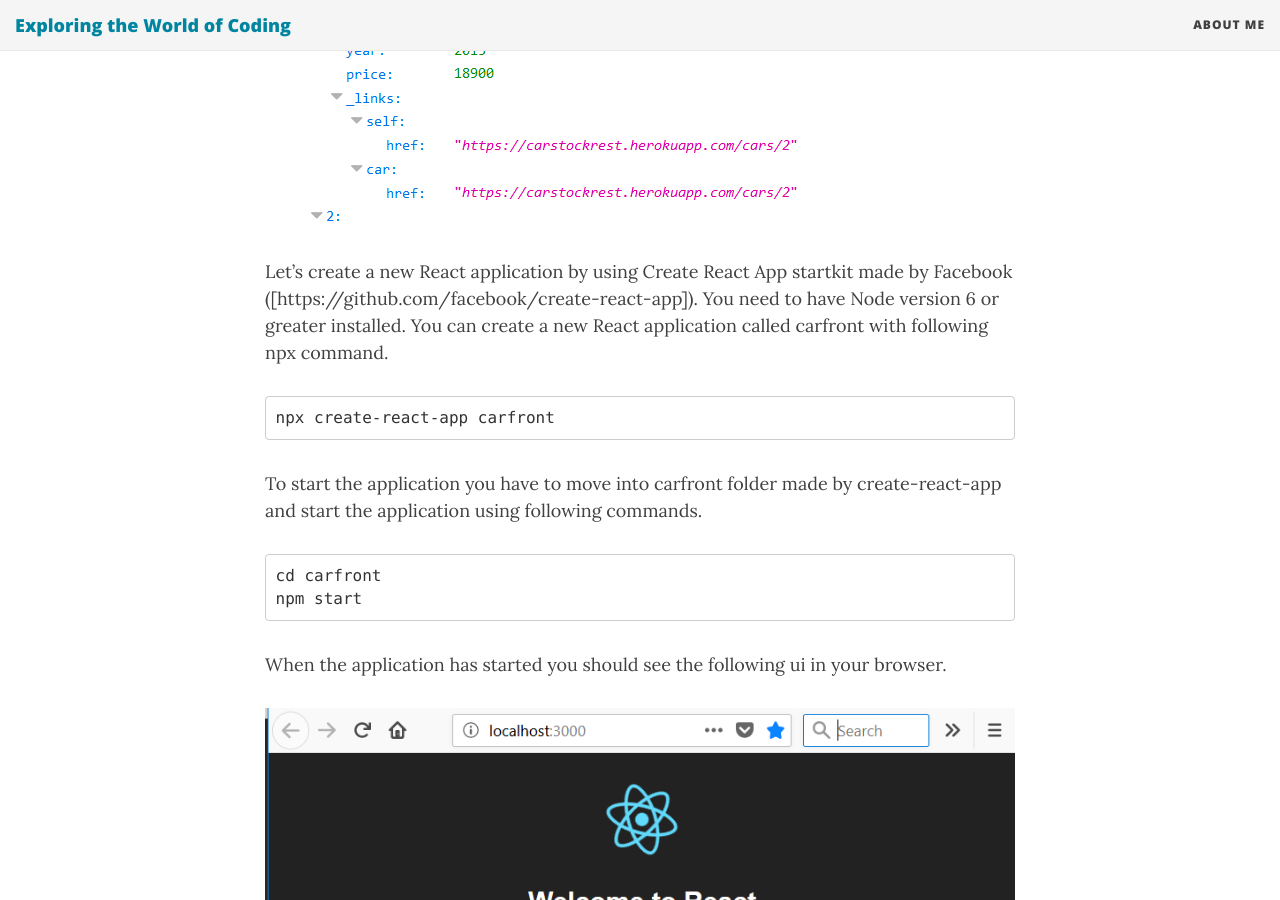
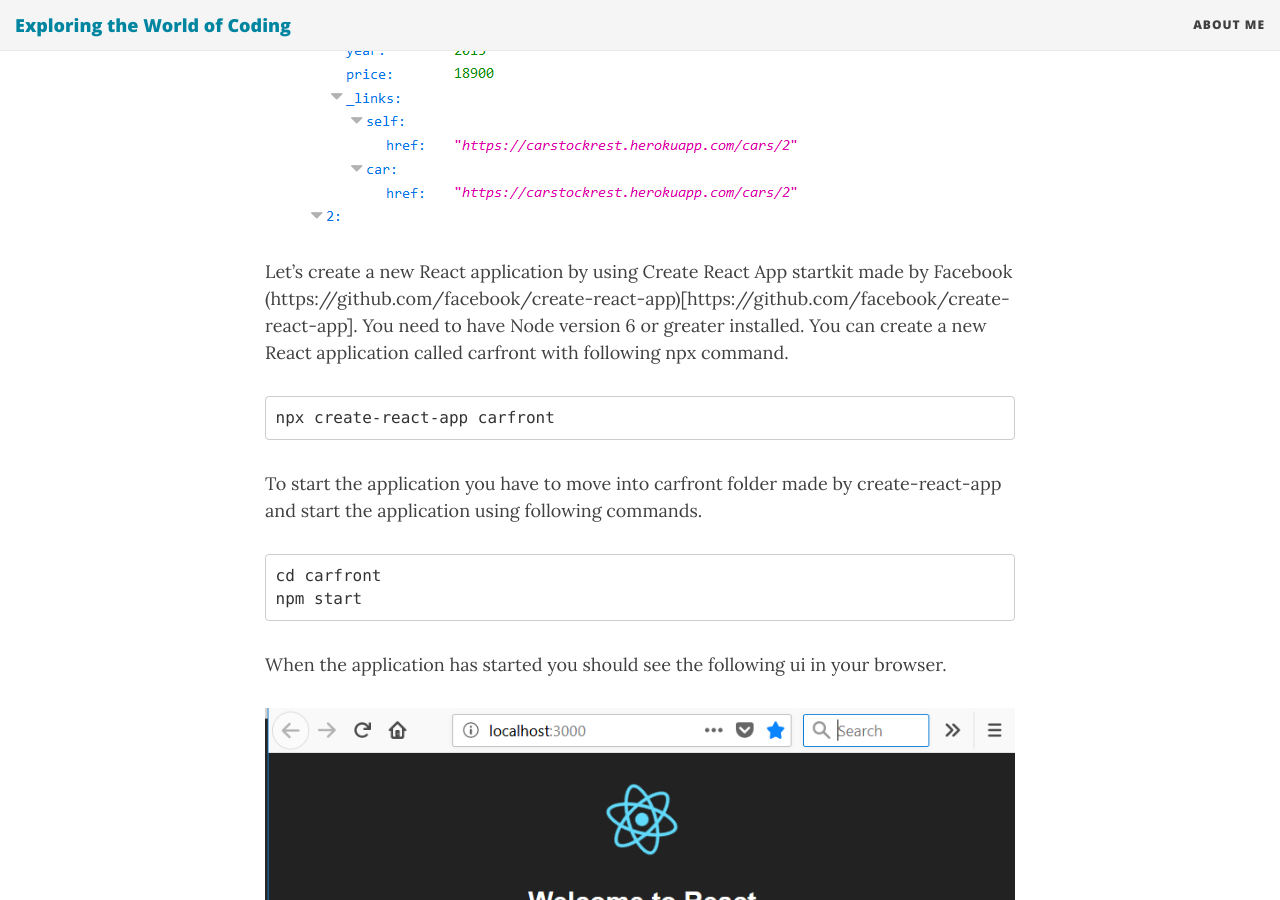
Before and after one commit to juhahinkula/juhahinkula.github.io, a Jekyll site: the page built from _posts/2018-09-21-react-tutorial.markdown, in a window 1280 px wide and 900 px high, scrolled down 1041 px. Built offline with Jekyll 4.4.1, drawn with Linux system fonts in a browser that asks for light colours; nearby versions of some CDN libraries; comment, search, counter and statistics services are not loaded; some of the changed text lies outside the part shown.

Commit message:
modifications to post

````diff
--- a/_posts/2018-09-21-react-tutorial.markdown
+++ b/_posts/2018-09-21-react-tutorial.markdown
@@ -10,7 +10,7 @@ The REST API has */cars* endpoint that can be used to get all cars from the data
 
 ![screenshot]({{ site.baseurl }}/img/carlist.PNG)
 
-Let's create a new React application by using Create React App startkit made by Facebook ([https://github.com/facebook/create-react-app]). You need to have Node version 6 or greater installed. You can create a new React application called carfront with following npx command.
+Let's create a new React application by using Create React App startkit made by Facebook (https://github.com/facebook/create-react-app)[https://github.com/facebook/create-react-app]. You need to have Node version 6 or greater installed. You can create a new React application called carfront with following npx command.
 
 {% highlight xml %}
 npx create-react-app carfront
@@ -92,7 +92,7 @@
   }
 {% endhighlight %}
 
-The user interface is still empty because we haven't add anything to the ```render()``` method yet. Let's add Material-UI table that will list cars in our user interface. First, add following component imports to your App.js file.
+The user interface is still empty because we haven't add anything to the ```render()``` method yet. Let's add Material-UI table that will list cars in our user interface. First, add following component imports to your **App.js** file.
 
 {% highlight javascript %}
 import Table from '@material-ui/core/Table';
````
